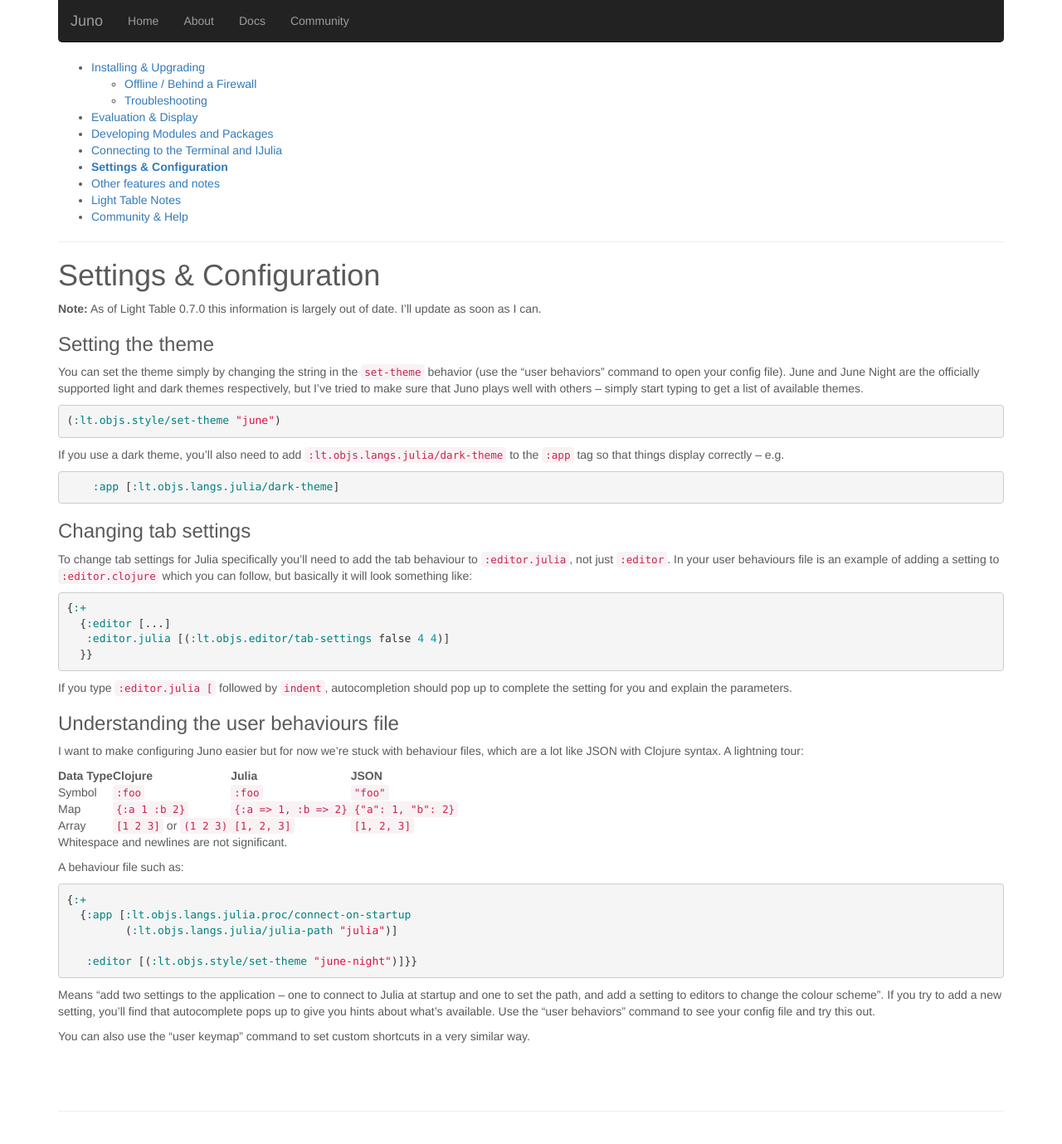
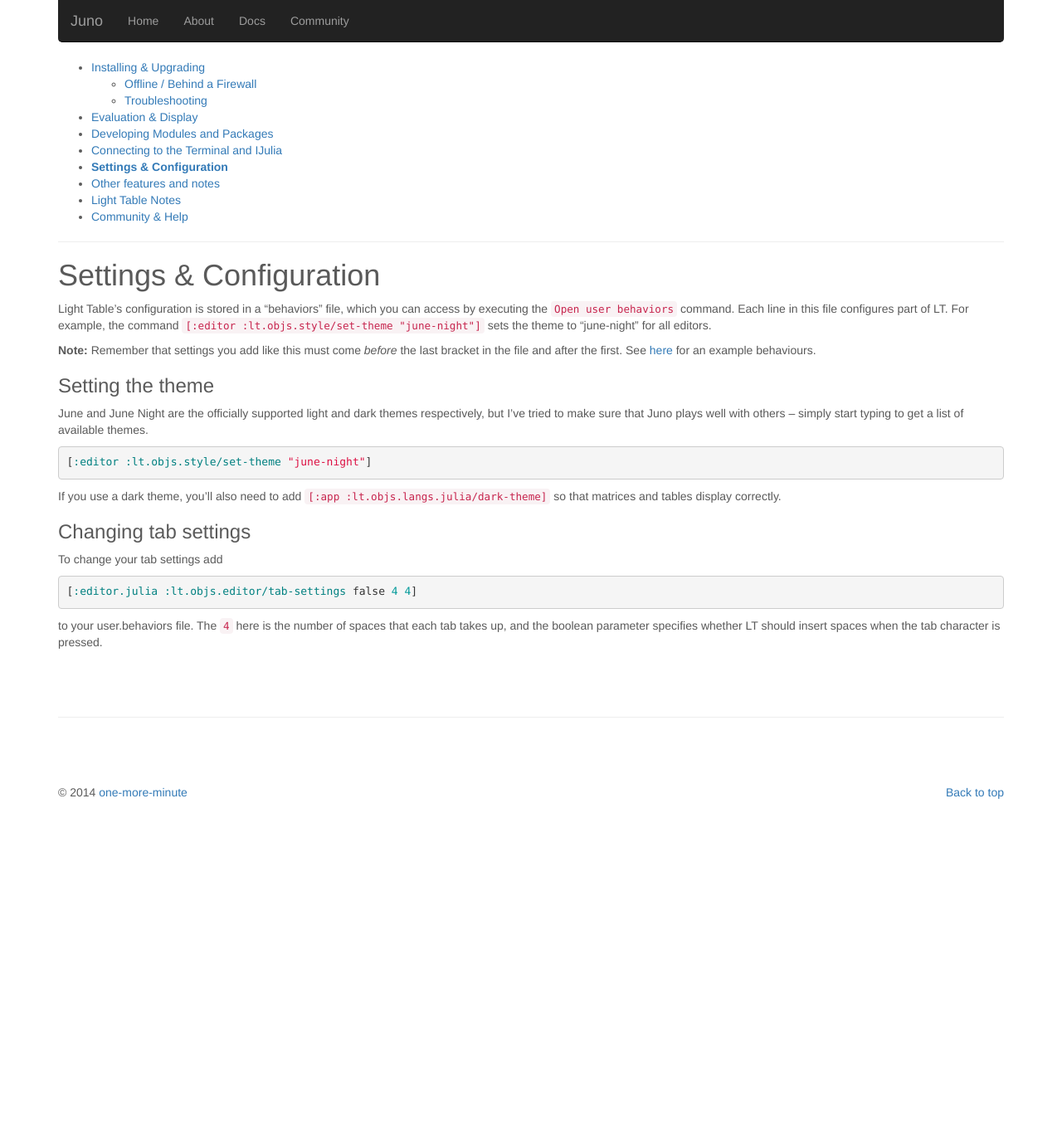
Before and after one commit to JunoLab/junolab.github.io, a Jekyll site: the page built from docs/settings.md, in a window 1280 px wide and 1400 px high. Shown: the top 1379 px of the window at 83% size. Built offline with Jekyll 4.4.1, drawn with Linux system fonts in a browser that asks for light colours; nearby versions of some CDN libraries.

Commit message:
update config docs

```diff
--- a/docs/settings.md
+++ b/docs/settings.md
@@ -2,56 +2,26 @@
 layout: docs
 ---
 
-**Note:** As of Light Table 0.7.0 this information is largely out of date. I'll update as soon as I can.
+Light Table's configuration is stored in a "behaviors" file, which you can access by executing the `Open user behaviors` command. Each line in this file configures part of LT. For example, the command `[:editor :lt.objs.style/set-theme "june-night"]` sets the theme to "june-night" for all editors.
+
+**Note:** Remember that settings you add like this must come *before* the last bracket in the file and after the first. See [here](https://gist.github.com/one-more-minute/9882389) for an example behaviours.
 
 ### Setting the theme
 
-You can set the theme simply by changing the string in the `set-theme` behavior (use the "user behaviors" command to open your config file). June and June Night are the officially supported light and dark themes respectively, but I've tried to make sure that Juno plays well with others – simply start typing to get a list of available themes.
+June and June Night are the officially supported light and dark themes respectively, but I've tried to make sure that Juno plays well with others – simply start typing to get a list of available themes.
 
 {% highlight clojure %}
-(:lt.objs.style/set-theme "june")
+[:editor :lt.objs.style/set-theme "june-night"]
 {% endhighlight %}
 
-If you use a dark theme, you'll also need to add `:lt.objs.langs.julia/dark-theme` to the `:app` tag so that things display correctly – e.g.
-
-{% highlight clojure %}
-    :app [:lt.objs.langs.julia/dark-theme]
-{% endhighlight %}
+If you use a dark theme, you'll also need to add `[:app :lt.objs.langs.julia/dark-theme]` so that matrices and tables display correctly.
 
 ### Changing tab settings
 
-To change tab settings for Julia specifically you'll need to add the tab behaviour to `:editor.julia`, not just `:editor`. In your user behaviours file is an example of adding a setting to `:editor.clojure` which you can follow, but basically it will look something like:
+To change your tab settings add
+
 {% highlight clojure %}
-{:+
-  {:editor [...]
-   :editor.julia [(:lt.objs.editor/tab-settings false 4 4)]
-  }}
+[:editor.julia :lt.objs.editor/tab-settings false 4 4]
 {% endhighlight %}
 
-If you type `:editor.julia [` followed by `indent`, autocompletion should pop up to complete the setting for you and explain the parameters.
-
-### Understanding the user behaviours file
-
-I want to make configuring Juno easier but for now we're stuck with behaviour files, which are a lot like JSON with Clojure syntax. A lightning tour:
-
-| Data Type | Clojure                    | Julia                | JSON               |
-|-----------|----------------------------|----------------------|--------------------|
-| Symbol    | `:foo`                     | `:foo`               | `"foo"`            |
-| Map       | `{:a 1 :b 2}`              | `{:a => 1, :b => 2}` | `{"a": 1, "b": 2}` |
-| Array     | `[1 2 3]` or `(1 2 3)`     | `[1, 2, 3]`          | `[1, 2, 3]`        |
-
-Whitespace and newlines are not significant.
-
-A behaviour file such as:
-
-{% highlight clojure %}
-{:+
-  {:app [:lt.objs.langs.julia.proc/connect-on-startup
-         (:lt.objs.langs.julia/julia-path "julia")]
-
-   :editor [(:lt.objs.style/set-theme "june-night")]}}
-{% endhighlight %}
-
-Means "add two settings to the application – one to connect to Julia at startup and one to set the path, and add a setting to editors to change the colour scheme". If you try to add a new setting, you'll find that autocomplete pops up to give you hints about what's available. Use the "user behaviors" command to see your config file and try this out.
-
-You can also use the "user keymap" command to set custom shortcuts in a very similar way.
+to your user.behaviors file. The `4` here is the number of spaces that each tab takes up, and the boolean parameter specifies whether LT should insert spaces when the tab character is pressed.
```
